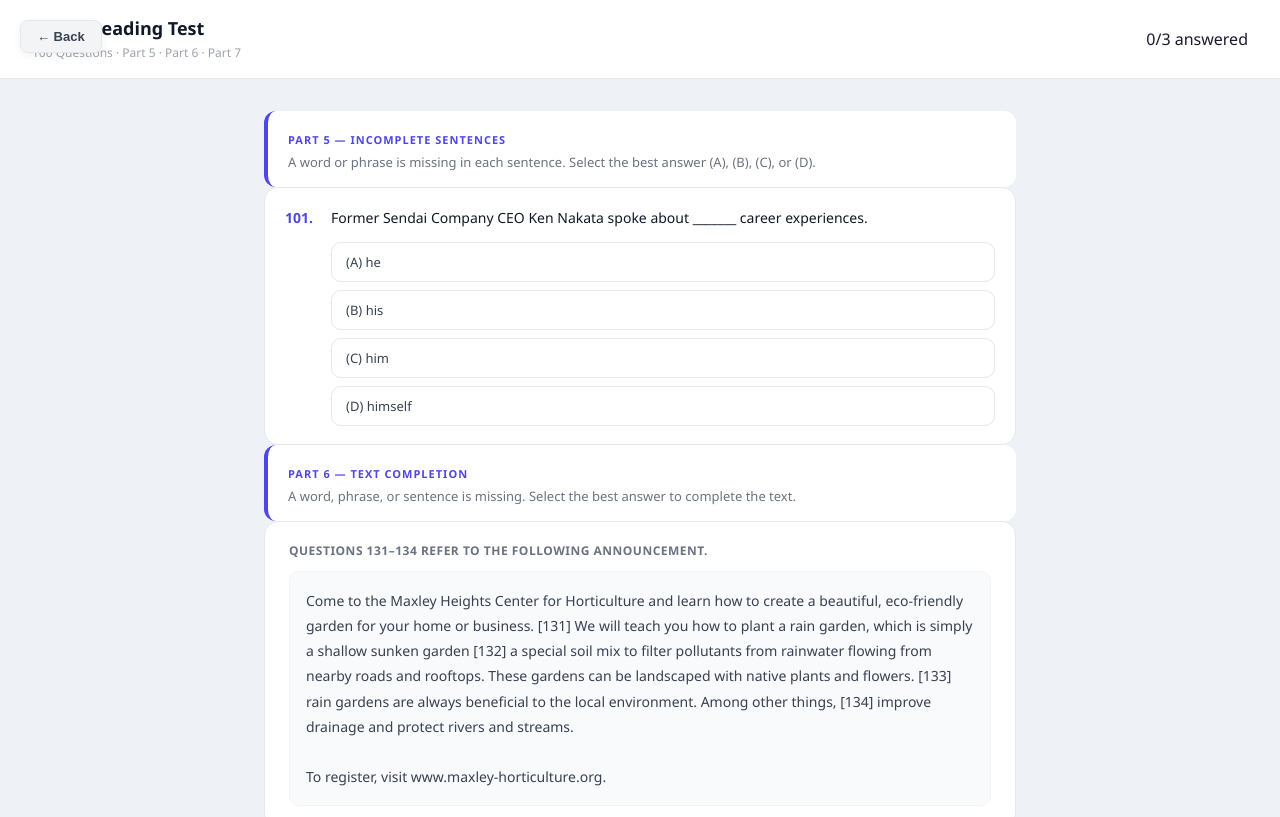
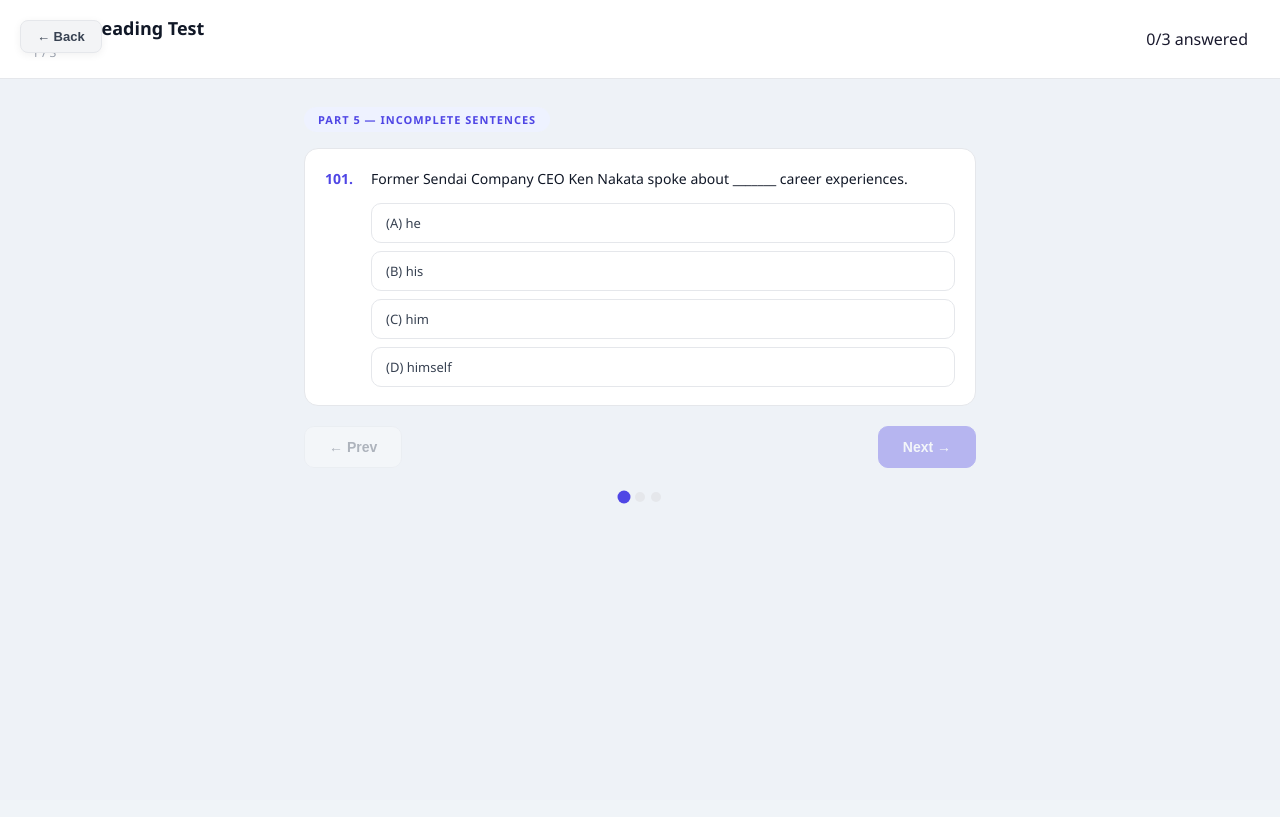
Before and after one commit to YanuarRizkiAminudin/flashcard-kosakata, a React (Vite) app: page /toeic-test in a window 1280 px wide. Shown: the top 817 px of the page. Built offline with nearby package versions, Linux system fonts and the light colour scheme.

Commit message:
feat: one question per screen with Next/Prev navigation and dot progress

```diff
--- a/src/ToeicTestPage.css
+++ b/src/ToeicTestPage.css
@@ -249,3 +249,118 @@
   background: #4338ca;
   transform: scale(1.01);
 }
+
+/* ── SINGLE QUESTION MODE ── */
+.test-body.single {
+  max-width: 720px;
+  margin: 0 auto;
+  padding: 28px 24px 80px;
+  display: flex;
+  flex-direction: column;
+  gap: 16px;
+}
+
+.part-chip {
+  font-size: 11px;
+  font-weight: 700;
+  letter-spacing: 1px;
+  text-transform: uppercase;
+  color: #4f46e5;
+  background: #eef2ff;
+  border-radius: 99px;
+  padding: 5px 14px;
+  align-self: flex-start;
+}
+
+.single-card {
+  min-height: unset;
+}
+
+/* NAV */
+.nav-row {
+  display: flex;
+  align-items: center;
+  justify-content: space-between;
+  gap: 12px;
+  margin-top: 4px;
+}
+
+.nav-btn {
+  padding: 12px 24px;
+  border-radius: 10px;
+  border: 1.5px solid #e5e7eb;
+  background: #fff;
+  font-size: 14px;
+  font-weight: 600;
+  color: #374151;
+  cursor: pointer;
+  transition: all 0.2s;
+}
+.nav-btn:hover:not(:disabled) { border-color: #4f46e5; color: #4f46e5; }
+.nav-btn:disabled { opacity: 0.35; cursor: not-allowed; }
+.nav-btn.next { background: #4f46e5; color: #fff; border-color: #4f46e5; }
+.nav-btn.next:hover:not(:disabled) { background: #4338ca; }
+
+.nav-submit { max-width: unset; width: auto; padding: 12px 28px; font-size: 14px; }
+
+/* DOTS */
+.dots-nav {
+  display: flex;
+  flex-wrap: wrap;
+  gap: 6px;
+  justify-content: center;
+  margin-top: 8px;
+}
+
+.dot-btn {
+  width: 10px;
+  height: 10px;
+  border-radius: 50%;
+  border: none;
+  background: #e5e7eb;
+  cursor: pointer;
+  transition: all 0.15s;
+  padding: 0;
+}
+.dot-btn.dot-answered { background: #a5b4fc; }
+.dot-btn.dot-active { background: #4f46e5; transform: scale(1.3); }
+
+/* RESULT PAGE */
+.result-page {
+  max-width: 720px;
+  margin: 0 auto;
+  padding: 40px 24px 80px;
+  display: flex;
+  flex-direction: column;
+  align-items: center;
+  gap: 12px;
+}
+
+.result-emoji { font-size: 64px; }
+.result-score { font-size: 48px; font-weight: 800; color: #111827; }
+.result-pct { font-size: 18px; color: #6b7280; margin-bottom: 16px; }
+
+.result-review {
+  width: 100%;
+  display: flex;
+  flex-direction: column;
+  gap: 6px;
+  max-height: 400px;
+  overflow-y: auto;
+  margin-bottom: 16px;
+}
+
+.review-item {
+  display: flex;
+  align-items: center;
+  gap: 12px;
+  padding: 10px 14px;
+  border-radius: 10px;
+  font-size: 13px;
+}
+.r-correct { background: #f0fdf4; border: 1px solid #86efac; }
+.r-wrong { background: #fef2f2; border: 1px solid #fca5a5; }
+.r-num { font-weight: 700; min-width: 36px; color: #374151; }
+.r-your { flex: 1; color: #374151; }
+.r-correct-ans { color: #16a34a; font-weight: 600; }
+.r-wrong .r-correct-ans { color: #dc2626; }
--- a/src/ToeicTestPage.jsx
+++ b/src/ToeicTestPage.jsx
@@ -5,52 +5,76 @@ import { questions } from './toeicData'
 
 export default function ToeicTestPage() {
   const navigate = useNavigate()
+  const [current, setCurrent] = useState(0)
   const [answers, setAnswers] = useState({})
   const [submitted, setSubmitted] = useState(false)
 
-  const handleAnswer = (qid, opt) => {
-    if (submitted) return
-    setAnswers(prev => ({ ...prev, [qid]: opt }))
-  }
-
   const totalQ = questions.length
-  const answered = Object.keys(answers).length
+  const q = questions[current]
+  const isLast = current === totalQ - 1
   const score = submitted
     ? questions.filter(q => answers[q.id] === q.answer).length
     : 0
 
-  const getOptClass = (qid, opt) => {
-    if (!submitted) return answers[qid] === opt ? 'opt selected' : 'opt'
-    const correct = questions.find(q => q.id === qid)?.answer
-    if (opt === correct) return 'opt correct'
-    if (answers[qid] === opt && opt !== correct) return 'opt wrong'
+  const handleAnswer = (opt) => {
+    if (submitted) return
+    setAnswers(prev => ({ ...prev, [q.id]: opt }))
+  }
+
+  const handleNext = () => {
+    if (isLast) return
+    setCurrent(prev => prev + 1)
+  }
+
+  const handlePrev = () => {
+    if (current === 0) return
+    setCurrent(prev => prev - 1)
+  }
+
+  const getOptClass = (opt) => {
+    if (!submitted) return answers[q.id] === opt ? 'opt selected' : 'opt'
+    if (opt === q.answer) return 'opt correct'
+    if (answers[q.id] === opt && opt !== q.answer) return 'opt wrong'
     return 'opt'
   }
 
-  // Group passages for Part 6 & 7
-  const rendered = []
-  let lastPassageId = null
+  const partLabel = q?.part === 5
+    ? 'Part 5 — Incomplete Sentences'
+    : q?.part === 6
+    ? 'Part 6 — Text Completion'
+    : 'Part 7 — Reading Comprehension'
 
-  questions.forEach((q) => {
-    // Part divider
-    if (q.part === 5 && !rendered.find(r => r.type === 'divider5')) {
-      rendered.push({ type: 'divider5' })
+  const pct = Math.round((current + 1) / totalQ * 100)
+
+  if (submitted) {
+    return (
+      <div className="test-page">
+        <div className="test-topbar">
+          <button className="back-btn" onClick={() => navigate('/')}>← Back</button>
+          <div className="test-title-wrap">
+            <h1 className="test-title">TOEIC Reading Test</h1>
+          </div>
+        </div>
+        <div className="result-page">
+          <div className="result-emoji">🎉</div>
+          <div className="result-score">{score}/{totalQ}</div>
+          <div className="result-pct">{Math.round(score / totalQ * 100)}% correct</div>
+          <div className="result-review">
+            {questions.map((qq, i) => (
+              <div key={qq.id} className={`review-item ${answers[qq.id] === qq.answer ? 'r-correct' : 'r-wrong'}`}>
+                <span className="r-num">{qq.id}.</span>
+                <span className="r-your">Your answer: {answers[qq.id] || '—'}</span>
+                <span className="r-correct-ans">Correct: {qq.answer}</span>
+              </div>
+            ))}
+          </div>
+          <button className="submit-btn-big" onClick={() => { setAnswers({}); setCurrent(0); setSubmitted(false) }}>
+            Try Again
+          </button>
+        </div>
+      </div>
+    )
   }
-    if (q.part === 6 && !rendered.find(r => r.type === 'divider6')) {
-      rendered.push({ type: 'divider6' })
-    }
-    if (q.part === 7 && !rendered.find(r => r.type === 'divider7')) {
-      rendered.push({ type: 'divider7' })
-    }
-
-    // Passage header for Part 6 & 7
-    if ((q.part === 6 || q.part === 7) && q.passageId && q.passageId !== lastPassageId) {
-      rendered.push({ type: 'passage', passageId: q.passageId, title: q.groupTitle, text: q.passageText })
-      lastPassageId = q.passageId
-    }
-
-    rendered.push({ type: 'question', q })
-  })
 
   return (
     <div className="test-page">
@@ -59,47 +83,32 @@ export default function ToeicTestPage() {
         <button className="back-btn" onClick={() => navigate('/')}>← Back</button>
         <div className="test-title-wrap">
           <h1 className="test-title">TOEIC Reading Test</h1>
-          <span className="test-sub">100 Questions · Part 5 · Part 6 · Part 7</span>
+          <span className="test-sub">{current + 1} / {totalQ}</span>
         </div>
-        <div className="progress-info">{answered}/{totalQ} answered</div>
+        <div className="progress-info">{Object.keys(answers).length}/{totalQ} answered</div>
       </div>
 
       {/* PROGRESS BAR */}
       <div className="progress-strip">
-        <div className="progress-fill" style={{ width: `${Math.round(answered / totalQ * 100)}%` }} />
+        <div className="progress-fill" style={{ width: `${pct}%` }} />
       </div>
 
       {/* BODY */}
-      <div className="test-body">
-        {rendered.map((item, i) => {
-          if (item.type === 'divider5') return (
-            <div key="d5" className="part-header">
-              <span className="part-label">PART 5 — Incomplete Sentences</span>
-              <p className="part-desc">A word or phrase is missing in each sentence. Select the best answer (A), (B), (C), or (D).</p>
+      <div className="test-body single">
+
+        {/* Part label */}
+        <div className="part-chip">{partLabel}</div>
+
+        {/* Passage for Part 6 & 7 */}
+        {q.passageText && (
+          <div className="passage-block">
+            {q.groupTitle && <div className="passage-title">{q.groupTitle}</div>}
+            <div className="passage-text">{q.passageText}</div>
           </div>
-          )
-          if (item.type === 'divider6') return (
-            <div key="d6" className="part-header">
-              <span className="part-label">PART 6 — Text Completion</span>
-              <p className="part-desc">A word, phrase, or sentence is missing. Select the best answer to complete the text.</p>
-            </div>
-          )
-          if (item.type === 'divider7') return (
-            <div key="d7" className="part-header">
-              <span className="part-label">PART 7 — Reading Comprehension</span>
-              <p className="part-desc">Read the texts and select the best answer for each question.</p>
-            </div>
-          )
-          if (item.type === 'passage') return (
-            <div key={`passage-${item.passageId}`} className="passage-block">
-              {item.title && <div className="passage-title">{item.title}</div>}
-              <div className="passage-text">{item.text}</div>
-            </div>
-          )
-          if (item.type === 'question') {
-            const q = item.q
-            return (
-              <div key={q.id} className="question-card">
+        )}
+
+        {/* Question */}
+        <div className="question-card single-card">
           <div className="q-num">{q.id}.</div>
           <div className="q-content">
             {q.text && <p className="q-sentence">{q.text}</p>}
@@ -107,8 +116,8 @@ export default function ToeicTestPage() {
               {q.options.map(opt => (
                 <button
                   key={opt}
-                        className={getOptClass(q.id, opt)}
-                        onClick={() => handleAnswer(q.id, opt)}
+                  className={getOptClass(opt)}
+                  onClick={() => handleAnswer(opt)}
                 >
                   {opt}
                 </button>
@@ -116,30 +125,40 @@ export default function ToeicTestPage() {
             </div>
           </div>
         </div>
-            )
-          }
-          return null
-        })}
 
-        {/* SUBMIT */}
-        {!submitted ? (
-          <div className="submit-section">
-            <div className="submit-info">{answered}/{totalQ} questions answered</div>
-            <button className="submit-btn-big" onClick={() => setSubmitted(true)}>
+        {/* NAV BUTTONS */}
+        <div className="nav-row">
+          <button className="nav-btn prev" onClick={handlePrev} disabled={current === 0}>
+            ← Prev
+          </button>
+
+          {isLast ? (
+            <button className="submit-btn-big nav-submit" onClick={() => setSubmitted(true)}>
               Submit All Answers
             </button>
+          ) : (
+            <button
+              className="nav-btn next"
+              onClick={handleNext}
+              disabled={!answers[q.id]}
+            >
+              Next →
+            </button>
+          )}
         </div>
-        ) : (
-          <div className="result-bar">
-            <div>
-              <div className="result-score">🎉 {score}/{totalQ}</div>
-              <div className="result-pct">{Math.round(score / totalQ * 100)}% correct</div>
+
+        {/* Question dots navigator */}
+        <div className="dots-nav">
+          {questions.map((qq, i) => (
+            <button
+              key={qq.id}
+              className={`dot-btn ${i === current ? 'dot-active' : ''} ${answers[qq.id] ? 'dot-answered' : ''}`}
+              onClick={() => setCurrent(i)}
+              title={`Q${qq.id}`}
+            />
+          ))}
         </div>
-            <button className="retry-btn" onClick={() => { setAnswers({}); setSubmitted(false); window.scrollTo(0, 0) }}>
-              Try Again
-            </button>
-          </div>
-        )}
+
       </div>
     </div>
   )
```
Lines whose indentation alone changed are shown as unchanged.
